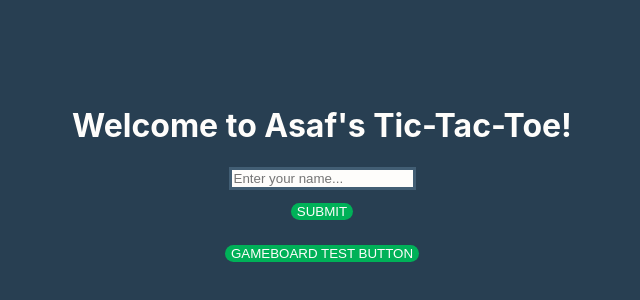
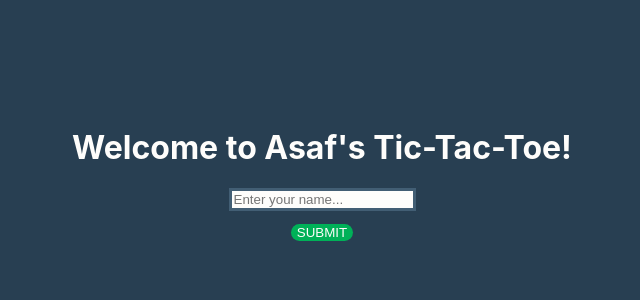
Before and after one commit to AxelrodAsaf/TicTacToeClient, a React (Create React App) app: page / in a window 1280 px wide. Shown: the part 220-520 px from the top of the page, without its empty margins (318-958 px from the left). Built offline with nearby package versions, Linux system fonts and the light colour scheme.

Commit message:
Removed test button;

```diff
--- a/src/Components/Start.jsx
+++ b/src/Components/Start.jsx
@@ -20,7 +20,6 @@ export default function Start(props) {
           <h1>Welcome to Asaf's Tic-Tac-Toe!</h1>
           <input onChange={(e) => setTempUsername(e.target.value)} type='text' className='input-text' placeholder='Enter your name...' />
           <button onClick={defineUsername}>SUBMIT</button>
-          <button onClick={() => navigate('/gameboard')}>GAMEBOARD TEST BUTTON</button>
         </div>
         <div className='secondStep-div' style={username ? {} : { display: "none" }}>
           <h1>Hello {username}!</h1>
```
